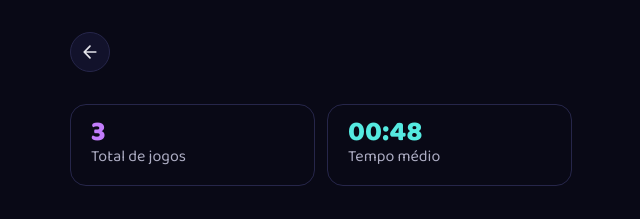
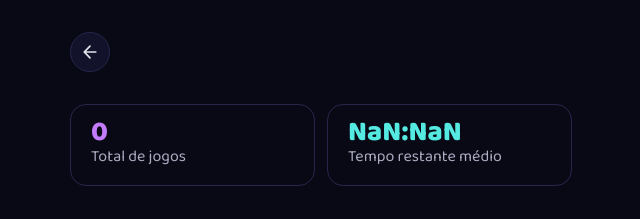
Before and after one commit to matheussilva2/jogo-da-memoria-angularjs, an Angular app: page /historico in a window 1280 px wide. Shown: the top 219 px of the page, without its empty margins (319-959 px from the left). Built offline with nearby package versions, Linux system fonts and the light colour scheme.

Commit message:
feat: show total of matches and remaining time average

```diff
--- a/src/app/screens/history/history.html
+++ b/src/app/screens/history/history.html
@@ -7,12 +7,16 @@
 
     <div class="flex gap-3 mb-8">
         <div class="flex-1 px-5 py-4 border border-gray-400 rounded-2xl">
-            <span class="block text-heading-xl text-accent-pupile font-extrabold">3</span>
+            <span class="block text-heading-xl text-accent-pupile font-extrabold">
+                {{ getMatchesCount() }}
+            </span>
             <span class="block text-heading-sm text-gray-200">Total de jogos</span>
         </div>
         <div class="flex-1 px-5 py-4 border border-gray-400 rounded-2xl">
-            <span class="block text-heading-xl text-accent-cyan font-extrabold">00:48</span>
-            <span class="block text-heading-sm text-gray-200">Tempo médio</span>
+            <span class="block text-heading-xl text-accent-cyan font-extrabold">
+                {{ getMatchesTimeAverage() | timeFormat}}
+            </span>
+            <span class="block text-heading-sm text-gray-200">Tempo restante médio</span>
         </div>
     </div>
 
--- a/src/app/screens/history/history.ts
+++ b/src/app/screens/history/history.ts
@@ -17,6 +17,22 @@ export class History {
     this.loadStats();
   }
 
+  getMatchesCount(): number {
+    return this.match_history().length;
+  }
+
+  getMatchesTimeAverage(): number {
+    let total_time = 0;
+
+    this.match_history().forEach(match => {
+      total_time += match.remaining_time;
+    });
+
+    const average = total_time / this.match_history().length;
+
+    return Math.round(average);
+  }
+
   loadStats() {
     const stored_stats_json = localStorage.getItem('jm_player_ranking') || '[]';
 
```
